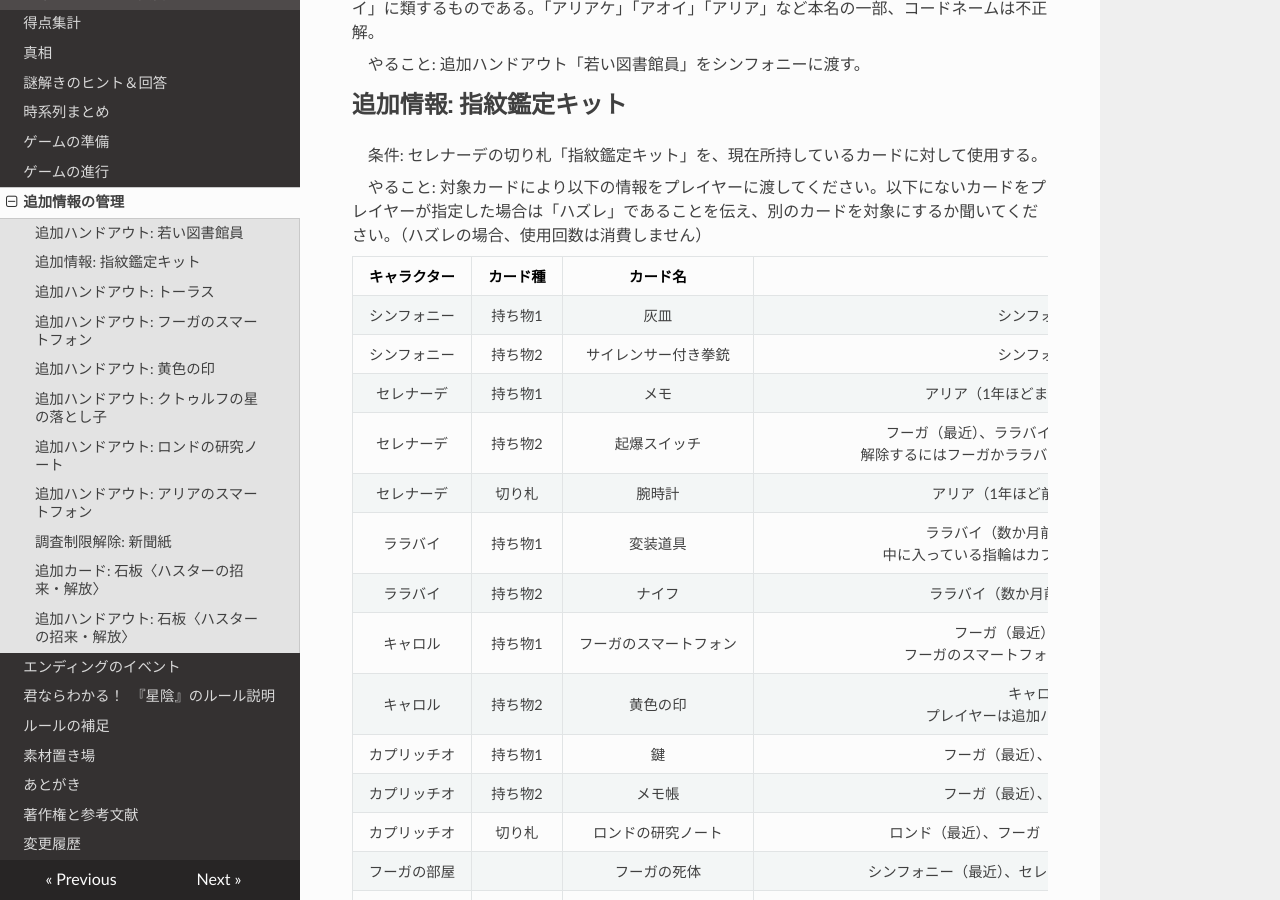
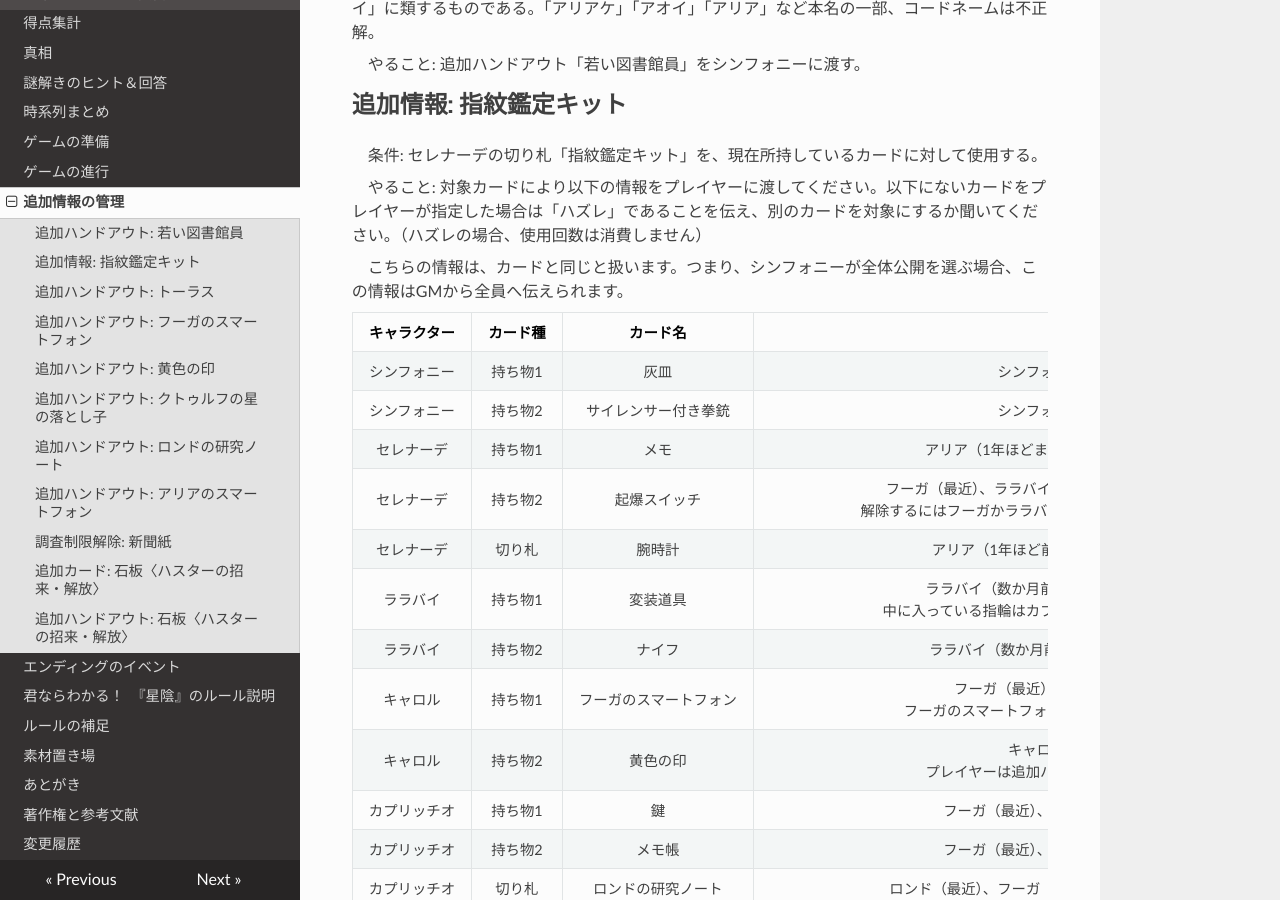
Before and after one commit to KTakahiro1729/Hoshikage, an MkDocs documentation site: the page built from docs/AdditionalInfos.md, in a window 1280 px wide and 900 px high, scrolled down 334 px. Built offline with MkDocs 1.6.1, drawn with Linux system fonts in a browser that asks for light colours; nearby versions of some CDN libraries.

Commit message:
add description

```diff
--- a/docs/AdditionalInfos.md
+++ b/docs/AdditionalInfos.md
@@ -10,6 +10,8 @@
 条件: セレナーデの切り札「指紋鑑定キット」を、現在所持しているカードに対して使用する。
 
 やること: 対象カードにより以下の情報をプレイヤーに渡してください。以下にないカードをプレイヤーが指定した場合は「ハズレ」であることを伝え、別のカードを対象にするか聞いてください。（ハズレの場合、使用回数は消費しません）
+
+こちらの情報は、カードと同じと扱います。つまり、シンフォニーが全体公開を選ぶ場合、この情報はGMから全員へ伝えられます。
 
 |キャラクター|カード種|カード名|結果|
 |:-:|:-:|:-:|:-:|
```
